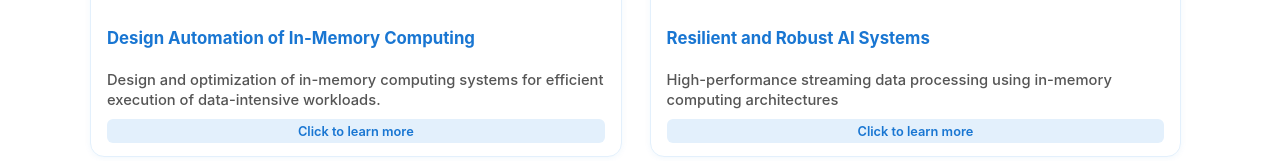
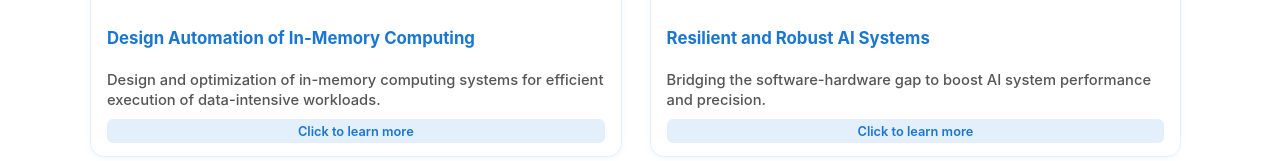
Before and after one commit to vinodpgowda/nextgen-compute.github.io, a React (Create React App) app: page /projects in a window 1280 px wide. Shown: the part 362-523 px from the top of the page. Built offline with nearby package versions, Linux system fonts and the light colour scheme.

Commit message:
Update projects.js

```diff
--- a/src/data/projects.js
+++ b/src/data/projects.js
@@ -55,16 +55,16 @@ const projects = [
     },
     {
         "title": "Resilient and Robust AI Systems",
-        "briefDescription": "High-performance streaming data processing using in-memory computing architectures",
-        "fullDescription": "STREAM addresses the growing need for real-time data processing by implementing streaming-based computation directly in memory. This project develops specialized hardware accelerators that can process continuous data streams with minimal latency. The system supports various streaming algorithms including filtering, aggregation, and pattern matching. Our experimental results show 5x throughput improvement and 3x latency reduction compared to CPU-based streaming systems. The project includes both FPGA and ASIC implementations.",
+        "briefDescription": "Bridging the software-hardware gap to boost AI system performance and precision.",
+        "fullDescription": "This research enhances the performance and reliability of AI systems by addressing the gap between software models and physical implementations. The work introduces two key strategies: first, optimizing the physical layout of data at compile-time to mitigate hardware-induced precision errors; and second, a novel data- and location-aware memory controller architecture that resolves performance inconsistencies in emerging memory technologies. Together, these approaches significantly improve both the computational precision and overall speed of AI hardware.",
         "links": [
             {
                 "label": "Paper1",
-                "url": "https://dl.acm.org/doi/abs/10.1145/3489517.3530532"
+                "url": "https://dl.acm.org/doi/10.1145/3489517.3530532"
             },
             {
                 "label": "Paper2",
-                "url": "https://dl.acm.org/doi/abs/10.1145/3466752.3480054"
+                "url": "https://dl.acm.org/doi/10.1145/3466752.3480054"
             }
         ],
         "images": ["/images/projects/Resilient-and-Robust-AI-Systems.png"]
```
